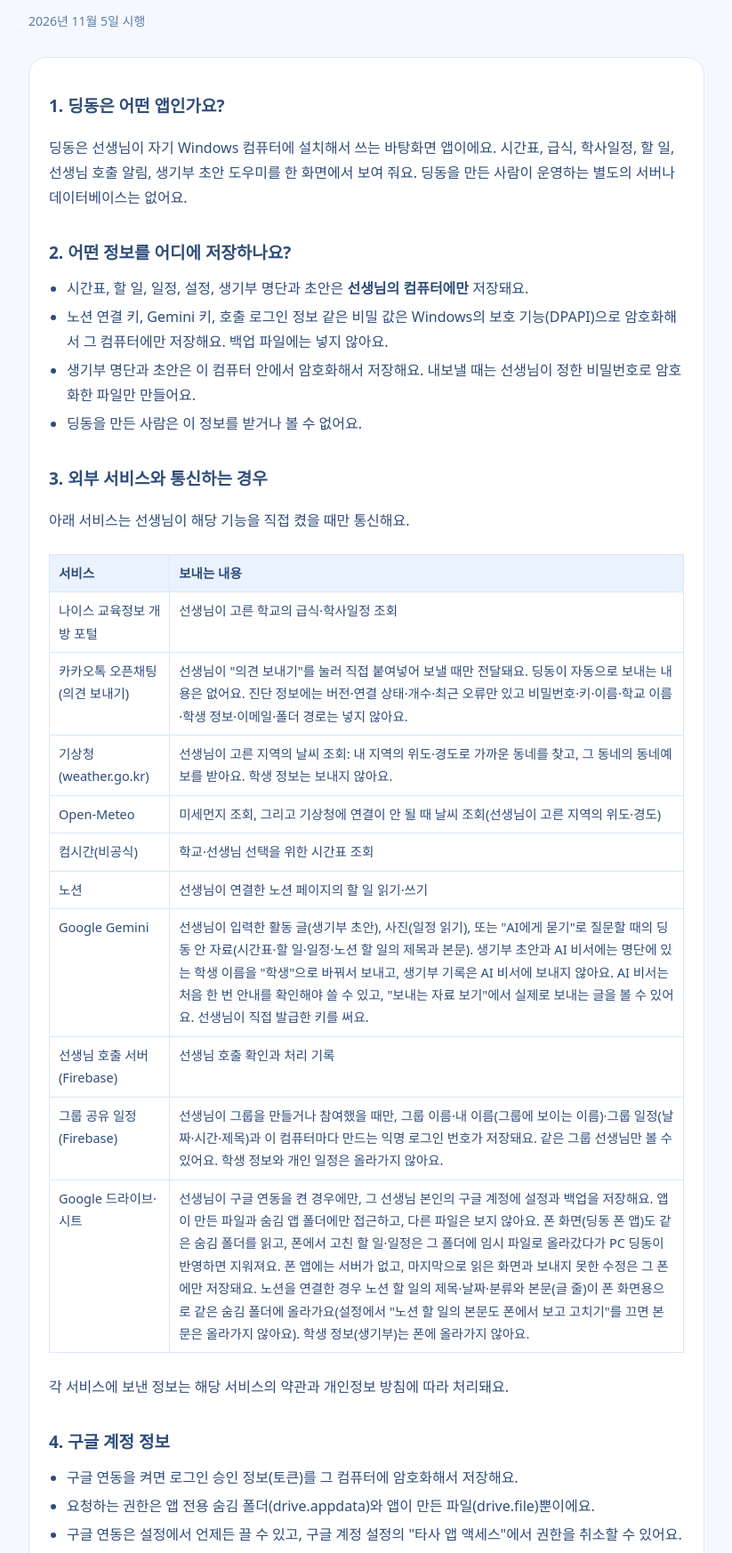
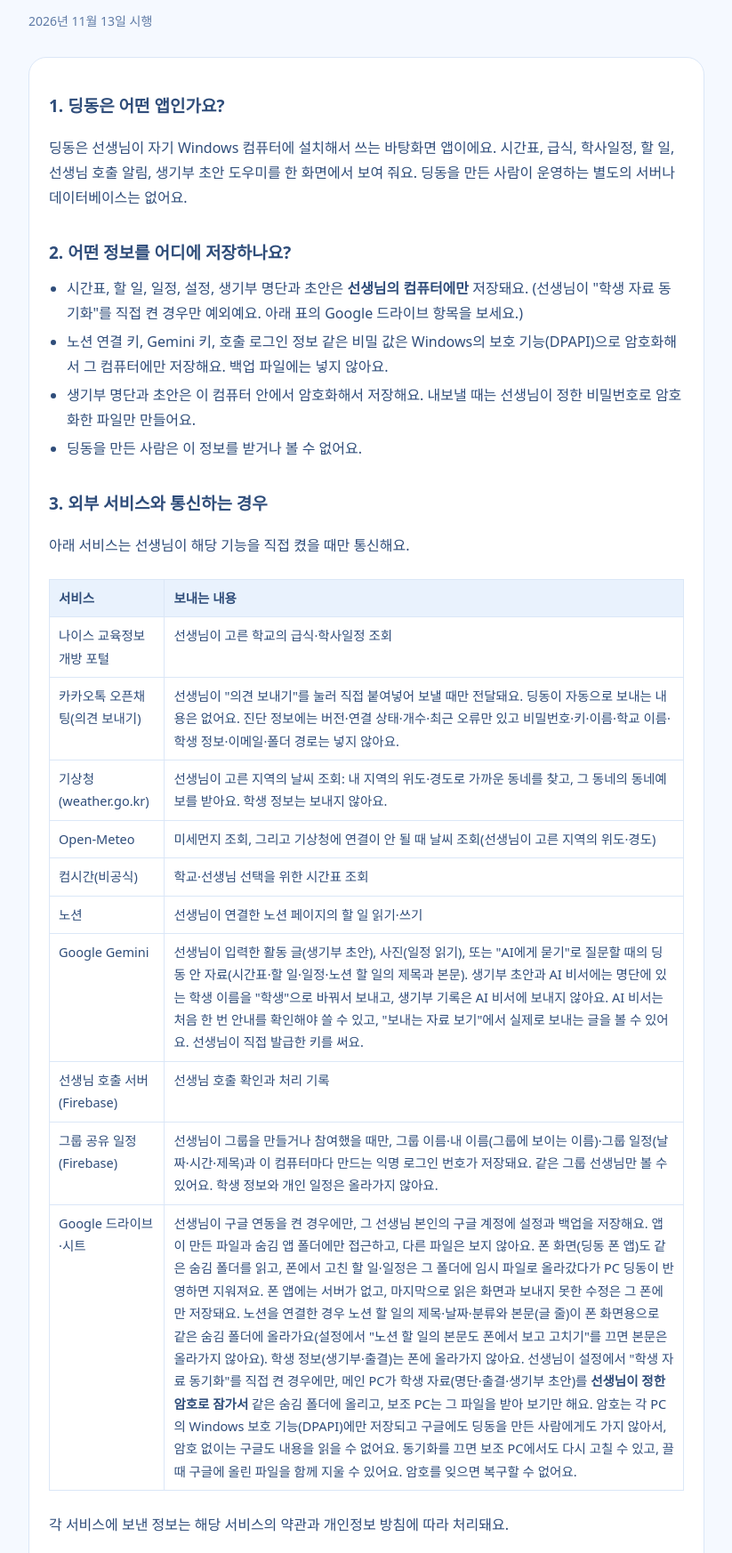
Before and after one commit to ghaud21-art/dingdong, a plain HTML site: page privacy.html in a window 1280 px wide. Shown: the part 154-1900 px from the top of the page at 89% size, without its empty margins (228-1051 px from the left). Drawn offline with Linux system fonts and the light colour scheme.

Commit message:
개인정보 안내: 학생 자료 동기화(암호로 잠가 구글 드라이브) 내용 추가
Co-Authored-By: Claude Sonnet 5.5 <noreply@anthropic.com>

```diff
--- a/privacy.html
+++ b/privacy.html
@@ -31,7 +31,7 @@ th{background:var(--tint)}
 <main>
   <a class="brand" href="./"><img src="assets/logo.png" alt="" width="36" height="36">딩동</a>
   <h1>개인정보처리방침</h1>
-  <p class="date">2026년 11월 5일 시행</p>
+  <p class="date">2026년 11월 13일 시행</p>
 
   <div class="card">
     <h2>1. 딩동은 어떤 앱인가요?</h2>
@@ -39,7 +39,7 @@ th{background:var(--tint)}
 
     <h2>2. 어떤 정보를 어디에 저장하나요?</h2>
     <ul>
-      <li>시간표, 할 일, 일정, 설정, 생기부 명단과 초안은 <b>선생님의 컴퓨터에만</b> 저장돼요.</li>
+      <li>시간표, 할 일, 일정, 설정, 생기부 명단과 초안은 <b>선생님의 컴퓨터에만</b> 저장돼요. (선생님이 "학생 자료 동기화"를 직접 켠 경우만 예외예요. 아래 표의 Google 드라이브 항목을 보세요.)</li>
       <li>노션 연결 키, Gemini 키, 호출 로그인 정보 같은 비밀 값은 Windows의 보호 기능(DPAPI)으로 암호화해서 그 컴퓨터에만 저장해요. 백업 파일에는 넣지 않아요.</li>
       <li>생기부 명단과 초안은 이 컴퓨터 안에서 암호화해서 저장해요. 내보낼 때는 선생님이 정한 비밀번호로 암호화한 파일만 만들어요.</li>
       <li>딩동을 만든 사람은 이 정보를 받거나 볼 수 없어요.</li>
@@ -58,7 +58,7 @@ th{background:var(--tint)}
       <tr><td>Google Gemini</td><td>선생님이 입력한 활동 글(생기부 초안), 사진(일정 읽기), 또는 "AI에게 묻기"로 질문할 때의 딩동 안 자료(시간표·할 일·일정·노션 할 일의 제목과 본문). 생기부 초안과 AI 비서에는 명단에 있는 학생 이름을 "학생"으로 바꿔서 보내고, 생기부 기록은 AI 비서에 보내지 않아요. AI 비서는 처음 한 번 안내를 확인해야 쓸 수 있고, "보내는 자료 보기"에서 실제로 보내는 글을 볼 수 있어요. 선생님이 직접 발급한 키를 써요.</td></tr>
       <tr><td>선생님 호출 서버(Firebase)</td><td>선생님 호출 확인과 처리 기록</td></tr>
       <tr><td>그룹 공유 일정(Firebase)</td><td>선생님이 그룹을 만들거나 참여했을 때만, 그룹 이름·내 이름(그룹에 보이는 이름)·그룹 일정(날짜·시간·제목)과 이 컴퓨터마다 만드는 익명 로그인 번호가 저장돼요. 같은 그룹 선생님만 볼 수 있어요. 학생 정보와 개인 일정은 올라가지 않아요.</td></tr>
-      <tr><td>Google 드라이브·시트</td><td>선생님이 구글 연동을 켠 경우에만, 그 선생님 본인의 구글 계정에 설정과 백업을 저장해요. 앱이 만든 파일과 숨김 앱 폴더에만 접근하고, 다른 파일은 보지 않아요. 폰 화면(딩동 폰 앱)도 같은 숨김 폴더를 읽고, 폰에서 고친 할 일·일정은 그 폴더에 임시 파일로 올라갔다가 PC 딩동이 반영하면 지워져요. 폰 앱에는 서버가 없고, 마지막으로 읽은 화면과 보내지 못한 수정은 그 폰에만 저장돼요. 노션을 연결한 경우 노션 할 일의 제목·날짜·분류와 본문(글 줄)이 폰 화면용으로 같은 숨김 폴더에 올라가요(설정에서 "노션 할 일의 본문도 폰에서 보고 고치기"를 끄면 본문은 올라가지 않아요). 학생 정보(생기부)는 폰에 올라가지 않아요.</td></tr>
+      <tr><td>Google 드라이브·시트</td><td>선생님이 구글 연동을 켠 경우에만, 그 선생님 본인의 구글 계정에 설정과 백업을 저장해요. 앱이 만든 파일과 숨김 앱 폴더에만 접근하고, 다른 파일은 보지 않아요. 폰 화면(딩동 폰 앱)도 같은 숨김 폴더를 읽고, 폰에서 고친 할 일·일정은 그 폴더에 임시 파일로 올라갔다가 PC 딩동이 반영하면 지워져요. 폰 앱에는 서버가 없고, 마지막으로 읽은 화면과 보내지 못한 수정은 그 폰에만 저장돼요. 노션을 연결한 경우 노션 할 일의 제목·날짜·분류와 본문(글 줄)이 폰 화면용으로 같은 숨김 폴더에 올라가요(설정에서 "노션 할 일의 본문도 폰에서 보고 고치기"를 끄면 본문은 올라가지 않아요). 학생 정보(생기부·출결)는 폰에 올라가지 않아요. 선생님이 설정에서 "학생 자료 동기화"를 직접 켠 경우에만, 메인 PC가 학생 자료(명단·출결·생기부 초안)를 <b>선생님이 정한 암호로 잠가서</b> 같은 숨김 폴더에 올리고, 보조 PC는 그 파일을 받아 보기만 해요. 암호는 각 PC의 Windows 보호 기능(DPAPI)에만 저장되고 구글에도 딩동을 만든 사람에게도 가지 않아서, 암호 없이는 구글도 내용을 읽을 수 없어요. 동기화를 끄면 보조 PC에서도 다시 고칠 수 있고, 끌 때 구글에 올린 파일을 함께 지울 수 있어요. 암호를 잊으면 복구할 수 없어요.</td></tr>
     </table></div>
     <p>각 서비스에 보낸 정보는 해당 서비스의 약관과 개인정보 방침에 따라 처리돼요.</p>
 
@@ -70,7 +70,7 @@ th{background:var(--tint)}
     </ul>
 
     <h2>5. 학생 정보를 다루는 선생님께</h2>
-    <p>생기부 도우미에 학생 명단과 활동 기록을 넣는 것은 선생님 책임 아래 이뤄져요. 소속 학교와 교육청의 개인정보 보호 지침을 확인해서 쓰세요. AI가 만든 초안은 참고용이며, 반드시 선생님이 확인하고 고쳐야 해요.</p>
+    <p>생기부 도우미에 학생 명단과 활동 기록을 넣는 것은 선생님 책임 아래 이뤄져요. 소속 학교와 교육청의 개인정보 보호 지침을 확인해서 쓰세요. AI가 만든 초안은 참고용이며, 반드시 선생님이 확인하고 고쳐야 해요. "학생 자료 동기화"는 학생 정보가 암호로 잠긴 채 선생님 본인의 구글 계정에 놓이는 기능이니, 켜기 전에 학교의 개인정보 지침에서 허용되는지 꼭 확인하세요.</p>
 
     <h2>6. 보관과 삭제</h2>
     <ul>
```
